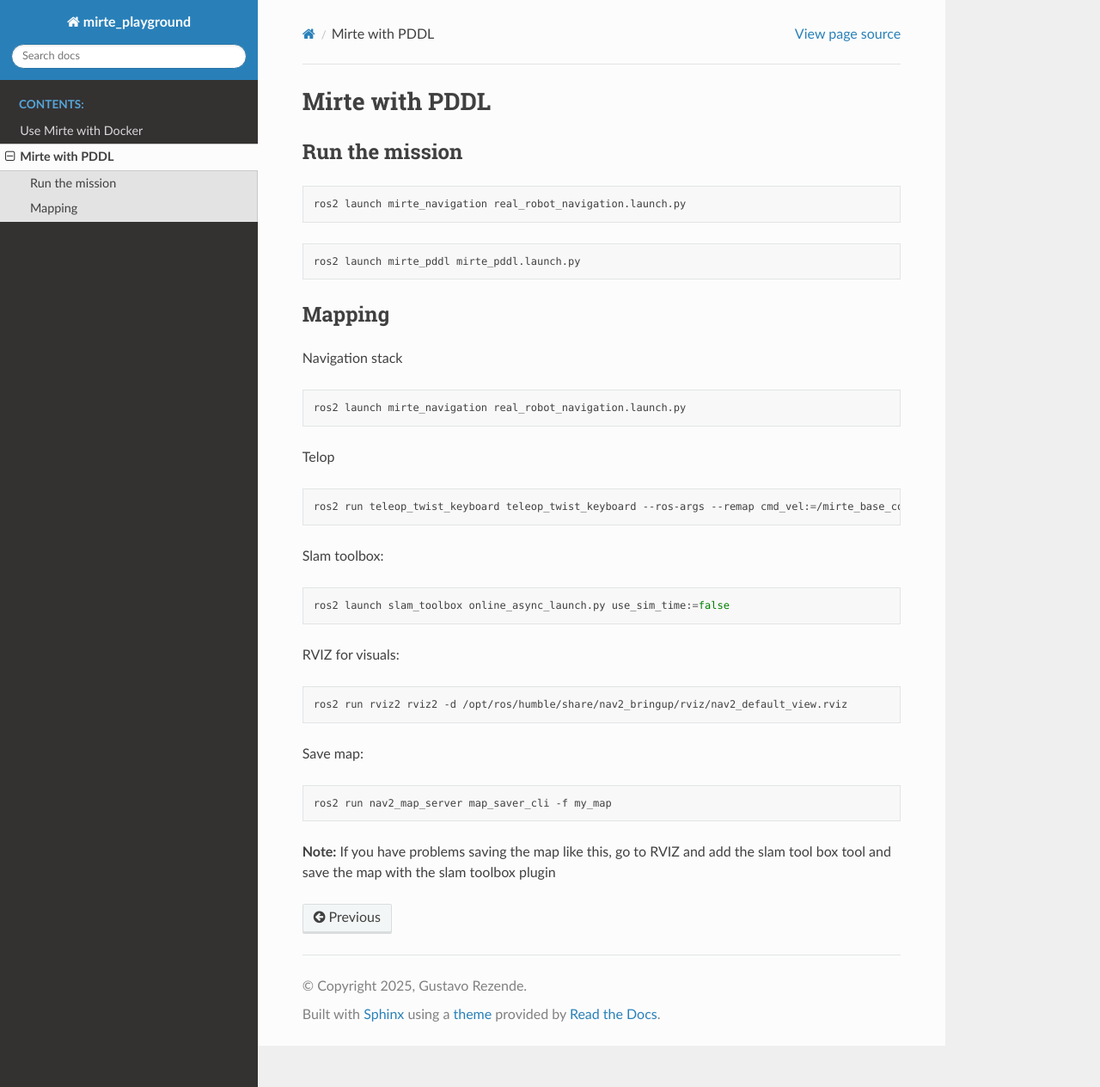
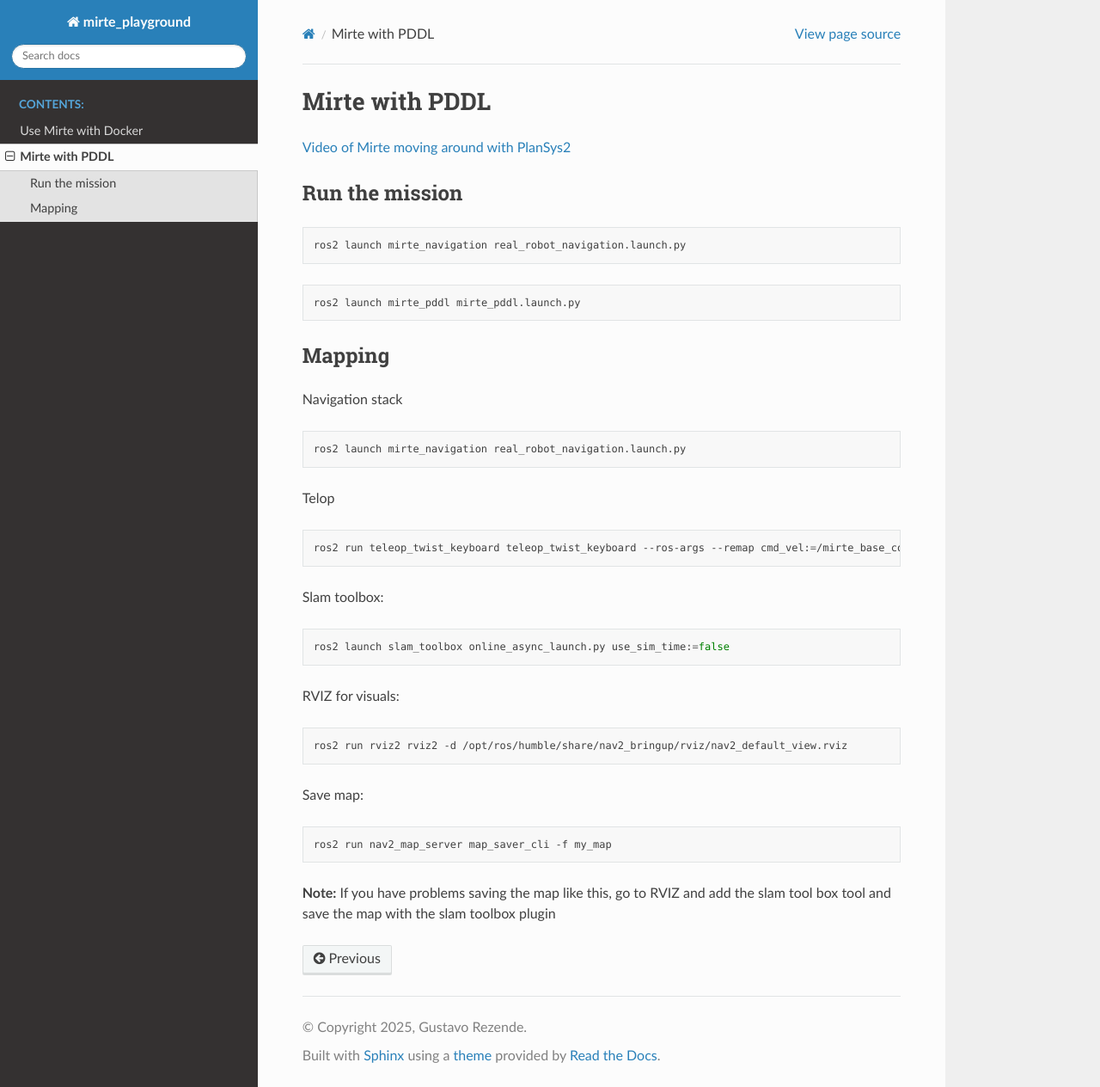
Before and after one commit to kas-lab/mirte_playground, a Sphinx documentation site: the page built from docs/source/mirte_pddl.md, in a window 1280 px wide and 1264 px high. Shown: the whole window at 86% size. Built offline with Sphinx 7.4.7 and the Read the Docs theme 3.1.0, drawn with Linux system fonts in a browser that asks for light colours.

Commit message:
add link to video

```diff
--- a/docs/source/conf.py
+++ b/docs/source/conf.py
@@ -22,6 +22,8 @@ extensions = [
     "sphinx.ext.intersphinx",
     "sphinx_autodoc_typehints",
     "myst_parser",
+    'sphinx.ext.intersphinx',
+    'sphinxcontrib.youtube'
 ]
 
 autosummary_generate = True
@@ -63,3 +65,4 @@ source_suffix = {
     '.md': 'markdown',
 }
 myst_heading_anchors = 3
+myst_enable_extensions = ["html_admonition", "html_image"]
--- a/docs/source/mirte_pddl.md
+++ b/docs/source/mirte_pddl.md
@@ -1,4 +1,6 @@
 # Mirte with PDDL
+
+[Video of Mirte moving around with PlanSys2](https://www.youtube.com/shorts/LW3ei5E4KZw)
 
 ## Run the mission
 
```
Also changed, not shown: 1 other file.
